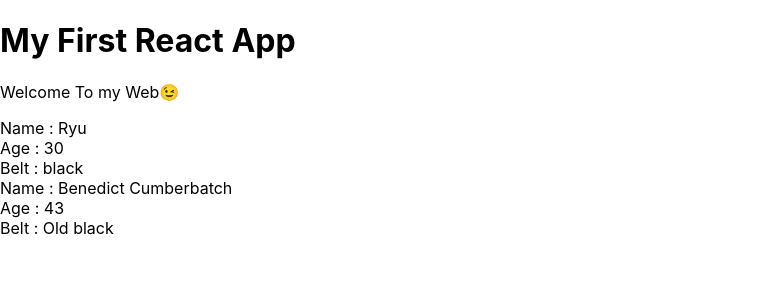
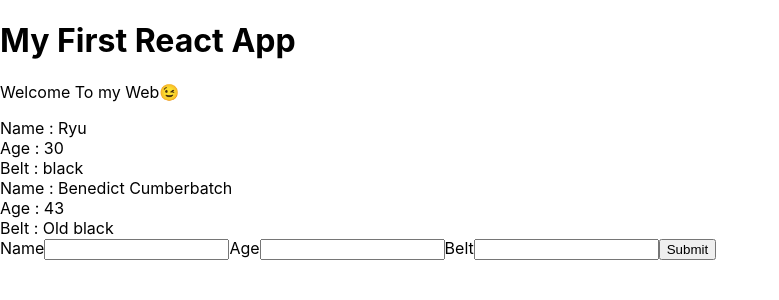
Before and after one commit to Adekabang/learn-react, a React (Create React App) app: page / in a window 1280 px wide. Shown: the top 300 px of the page, without its empty margins (0-779 px from the left). Built offline with nearby package versions, Linux system fonts and the light colour scheme.

Commit message:
learn form handle container component

```diff
--- /dev/null
+++ b/src/AddNinja.js
@@ -0,0 +1,34 @@
+import React, {Component} from 'react'
+
+class AddNinja extends Component {
+  state = {
+    name: null,
+    age: null,
+    belt: null
+  }
+  handleChange = (e) => {
+    this.setState({
+      [e.target.id]: e.target.value
+    })
+  }
+  handleSubmit = (e) => {
+    e.preventDefault()
+    console.log(this.state)
+  }
+  render() {
+    return (
+      <div>
+        <form onSubmit={this.handleSubmit}>
+          <label htmlFor="name">Name</label>
+          <input type="text" id="name" onChange={this.handleChange}/>
+          <label htmlFor="age">Age</label>
+          <input type="text" id="age" onChange={this.handleChange}/>
+          <label htmlFor="belt">Belt</label>
+          <input type="text" id="belt" onChange={this.handleChange}/>
+          <button>Submit</button>
+        </form>
+      </div>
+    )
+  }
+}
+export default AddNinja
--- a/src/App.js
+++ b/src/App.js
@@ -1,5 +1,6 @@
 import React, {Component} from 'react';
 import Ninjas from './Ninjas'
+import AddNinja from './AddNinja'
 
 class App extends Component {
   state = {
@@ -15,6 +16,7 @@
         <h1>My First React App</h1>
         <p>Welcome To my Web😉</p>
         <Ninjas ninjas={this.state.ninjas}/>
+        <AddNinja/>
       </div>
     );
   }
```
